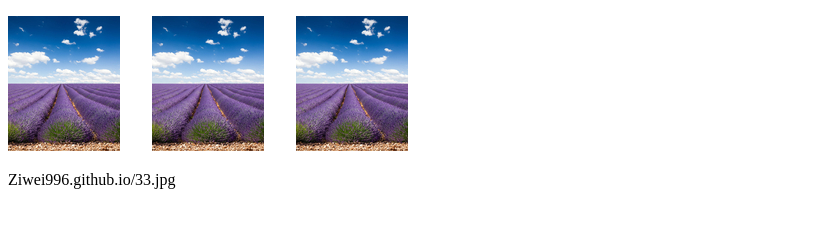
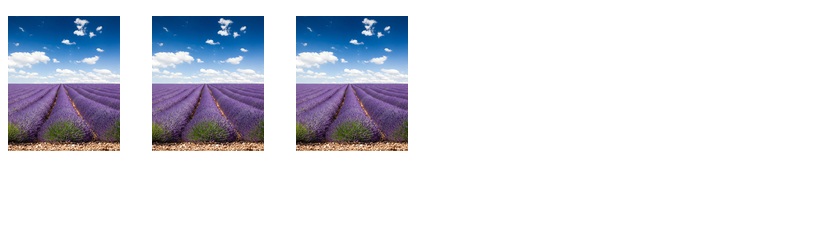
Before and after one commit to Ziwei996/Ziwei996.github.io1, a plain HTML site: page index.html in a window 1280 px wide. Shown: the part 88-316 px from the top of the page, without its empty margins (0-823 px from the left). Drawn offline with Linux system fonts and the light colour scheme.

Commit message:
Update index.html

```diff
--- a/index.html
+++ b/index.html
@@ -12,6 +12,5 @@
     <p align="center"><span style="font-size:50px;color:#ed3bce;">你好！紫薇！</span> </p>
   <p><img src="/1.jpg">&nbsp;&nbsp;&nbsp;&nbsp;&nbsp;&nbsp;&nbsp;&nbsp;<img src="/1.jpg">&nbsp;&nbsp;&nbsp;&nbsp;&nbsp;&nbsp;&nbsp;&nbsp;<img src="/1.jpg">&nbsp;&nbsp;&nbsp;&nbsp;&nbsp;&nbsp;&nbsp;&nbsp; </p>
   </body>
-   Ziwei996.github.io/33.jpg
   <!--主体结束-->
 </html>
```
